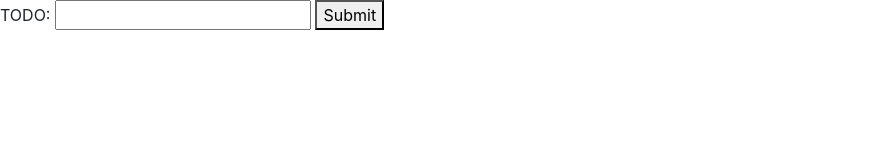
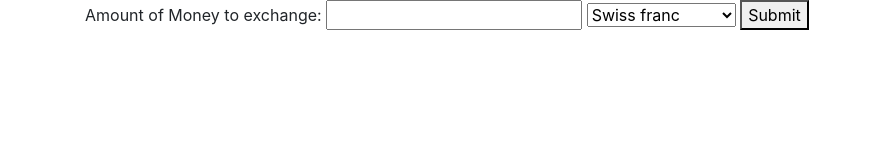
Before and after one commit to schradermade/ind-project-wk6, a website built with webpack: page src/index.html in a window 1280 px wide. Shown: the whole page, without its empty margins (0-872 px from the left). Built offline with nearby package versions, Linux system fonts and the light colour scheme.

Commit message:
add basic form structure

```diff
--- a/src/index.html
+++ b/src/index.html
@@ -1,13 +1,24 @@
 <!DOCTYPE html>
 <html lang="en">
 <head>
-  <title>TODO</title>
+  <title>Currency Exchange Rate</title>
 </head>
 <body>
-  <form id="triangle-checker-form">
-    <label for="TODO">TODO:</label>
-    <input id="TODO" type="TODO">
-    <button type="submit">Submit</button>
-  </form>
+  <div class="container">
+    <form id="form-one">
+      <label for="amount">Amount of Money to exchange:</label>
+      <input id="amount" type="text">
+      <select id="currency">
+        <p>Convert to:</p>
+        <option value="CHF">Swiss franc</option>
+        <option value="CAD">Canadian dollars</option>
+        <option value="MXN">Mexican peso</option>
+        <option value="CNY">Chinese yuan</option>
+        <option value="BTC">Bitcoin</option>
+      </select>
+      <button type="submit">Submit</button>
+    </form>
+    <div id="showExchange"></div>
+  </div>
 </body>
 </html>
```
